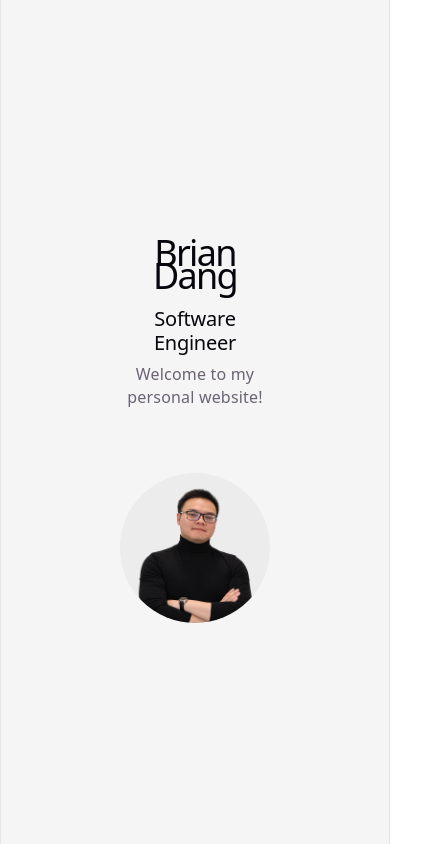
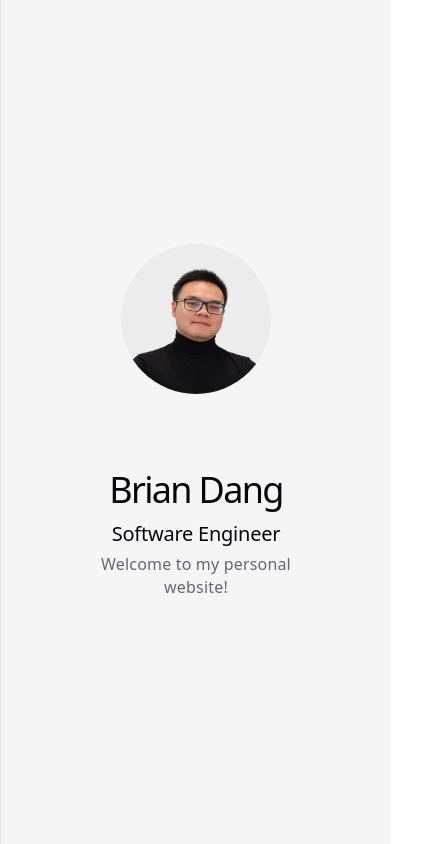
Before and after one commit to BrianDang03/briandangdev.com, a React (Vite) app: page / in a window 390 px wide. Shown: the whole page, 430 px wide, since content can reach past the window. Built offline with nearby package versions, Linux system fonts and the light colour scheme.

Commit message:
Updated Profile Picture Scaling

```diff
--- a/src/components/HeroSection/HeroSection.css
+++ b/src/components/HeroSection/HeroSection.css
@@ -1,5 +1,6 @@
 .hero-section {
-  min-height: 100vh;
+  width: 100vw;
+  height: 100vh;
   display: flex;
   align-items: center;
   justify-content: center;
@@ -8,48 +9,58 @@
 
 .hero-content {
   width: 100%;
-  max-width: 1200px;
+  max-width: 1000px;
 
   display: flex;
   align-items: center;
   justify-content: space-between;
 
   gap: 4rem;
-  padding: 0 10rem;
+  padding: 0 5rem;
 }
 
 .hero-text {
   display: flex;
   align-items: flex-start;
   flex-direction: column;
+  padding-left: 2rem;
 }
 
 .hero-image {
+  width: min(100%, 56.25vh);
+  height: 100vh;
+  flex: 0 1 56.25vh;
+  aspect-ratio: 960 / 1707;
   display: flex;
   align-items: center;
   justify-content: center;
+  overflow: hidden;
 }
 
 .hero-image img {
   width: 100%;
-  max-width: 450px;
-  height: auto;
-  object-fit: cover;
+  height: 100%;
+  object-fit: contain;
+  object-position: center;
+  transform: translateY(15%);
 }
 
 @media (max-width: 768px) {
   .hero-content {
-    flex-direction: column;
+    flex-direction: column-reverse;
     text-align: center;
   }
 
   .hero-text {
     align-items: center;
+    padding-left: 0;
   }
 
   .hero-image {
     width: 150px;
+    height: 150px;
     aspect-ratio: 1;
+    flex: 0 0 150px;
     border-radius: 50%;
     overflow: hidden;
     position: relative;
@@ -61,13 +72,14 @@
 
   .hero-image img {
     position: absolute;
-    width: 75%;
+    width: 100%;
     max-width: none;
-    height: auto;
+    height: 100%;
+    object-fit: cover;
+    object-position: 50% -20%;
 
-    left: 50%;
-    top: 10%;
-
-    transform: translateX(-50%);
+    left: auto;
+    top: auto;
+    transform: none;
   }
 }
```
